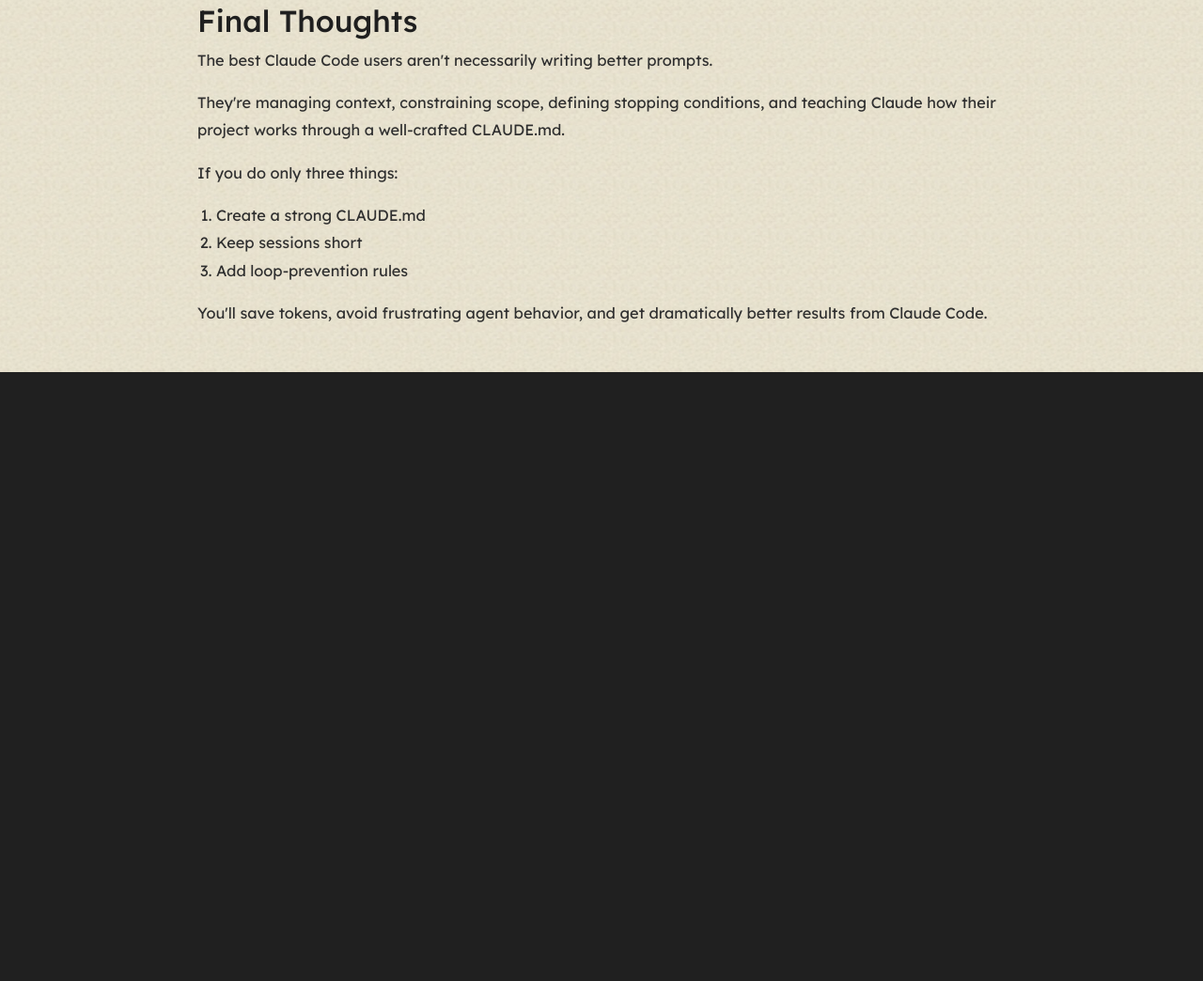
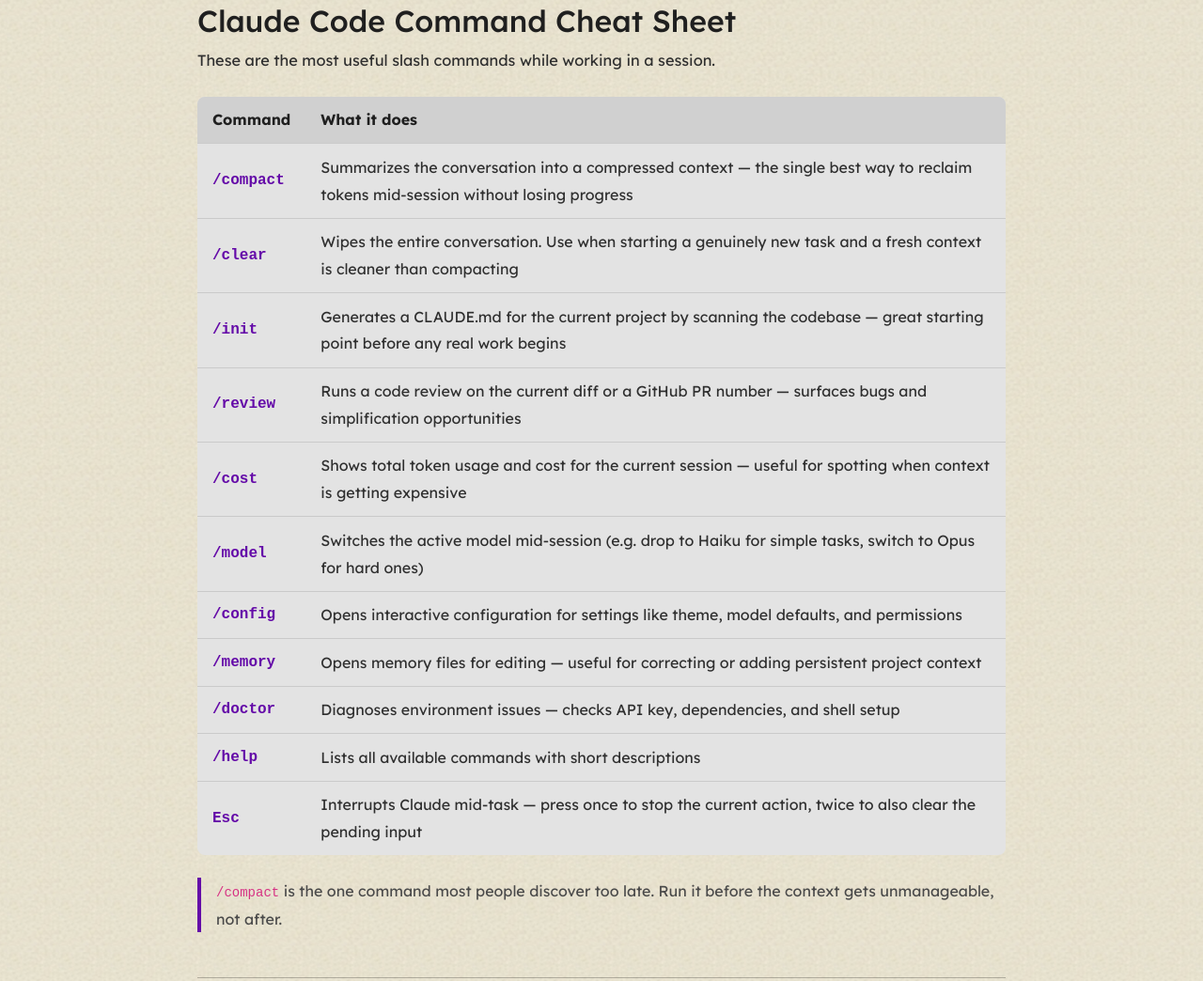
Before and after one commit to abigayleh/Portfolio, a website: page blogs/claudeCode.html in a window 1280 px wide. Shown: the part 9411-10455 px from the top of the page at 94% size. Before the commit the page ends 9839 px from the top, so only its background shows below. Drawn offline with nearby package versions, Linux system fonts and the light colour scheme.

Commit message:
fix: update blog

```diff
--- a/blogs/claudeCode.html
+++ b/blogs/claudeCode.html
@@ -89,6 +89,41 @@ hr {
 
 .back-link:hover {
   text-decoration: underline;
+}
+
+.cheat-sheet {
+  width: 100%;
+  border-collapse: collapse;
+  margin: 1.5rem 0;
+  background: #e3e3e3;
+  border-radius: 8px;
+  overflow: hidden;
+}
+
+.cheat-sheet th,
+.cheat-sheet td {
+  padding: 0.65rem 1rem;
+  text-align: left;
+  border-bottom: 1px solid #cacaca;
+  font-size: 1rem;
+  color: #2f2f2f;
+}
+
+.cheat-sheet th {
+  background: #d0d0d0;
+  font-weight: 700;
+  color: #1f1f1f;
+}
+
+.cheat-sheet tr:last-child td {
+  border-bottom: none;
+}
+
+.cheat-sheet td:first-child {
+  font-family: monospace;
+  white-space: nowrap;
+  color: #640aa8;
+  font-weight: 700;
 }
 </style>
 </head>
@@ -652,6 +687,73 @@ If unresolved:
 
 <hr>
 
+<h2>Claude Code Command Cheat Sheet</h2>
+
+<p>
+These are the most useful slash commands while working in a session.
+</p>
+
+<table class="cheat-sheet">
+  <thead>
+    <tr>
+      <th>Command</th>
+      <th>What it does</th>
+    </tr>
+  </thead>
+  <tbody>
+    <tr>
+      <td>/compact</td>
+      <td>Summarizes the conversation into a compressed context — the single best way to reclaim tokens mid-session without losing progress</td>
+    </tr>
+    <tr>
+      <td>/clear</td>
+      <td>Wipes the entire conversation. Use when starting a genuinely new task and a fresh context is cleaner than compacting</td>
+    </tr>
+    <tr>
+      <td>/init</td>
+      <td>Generates a CLAUDE.md for the current project by scanning the codebase — great starting point before any real work begins</td>
+    </tr>
+    <tr>
+      <td>/review</td>
+      <td>Runs a code review on the current diff or a GitHub PR number — surfaces bugs and simplification opportunities</td>
+    </tr>
+    <tr>
+      <td>/cost</td>
+      <td>Shows total token usage and cost for the current session — useful for spotting when context is getting expensive</td>
+    </tr>
+    <tr>
+      <td>/model</td>
+      <td>Switches the active model mid-session (e.g. drop to Haiku for simple tasks, switch to Opus for hard ones)</td>
+    </tr>
+    <tr>
+      <td>/config</td>
+      <td>Opens interactive configuration for settings like theme, model defaults, and permissions</td>
+    </tr>
+    <tr>
+      <td>/memory</td>
+      <td>Opens memory files for editing — useful for correcting or adding persistent project context</td>
+    </tr>
+    <tr>
+      <td>/doctor</td>
+      <td>Diagnoses environment issues — checks API key, dependencies, and shell setup</td>
+    </tr>
+    <tr>
+      <td>/help</td>
+      <td>Lists all available commands with short descriptions</td>
+    </tr>
+    <tr>
+      <td>Esc</td>
+      <td>Interrupts Claude mid-task — press once to stop the current action, twice to also clear the pending input</td>
+    </tr>
+  </tbody>
+</table>
+
+<blockquote>
+<code>/compact</code> is the one command most people discover too late. Run it before the context gets unmanageable, not after.
+</blockquote>
+
+<hr>
+
 <h2>Final Thoughts</h2>
 
 <p>
```
